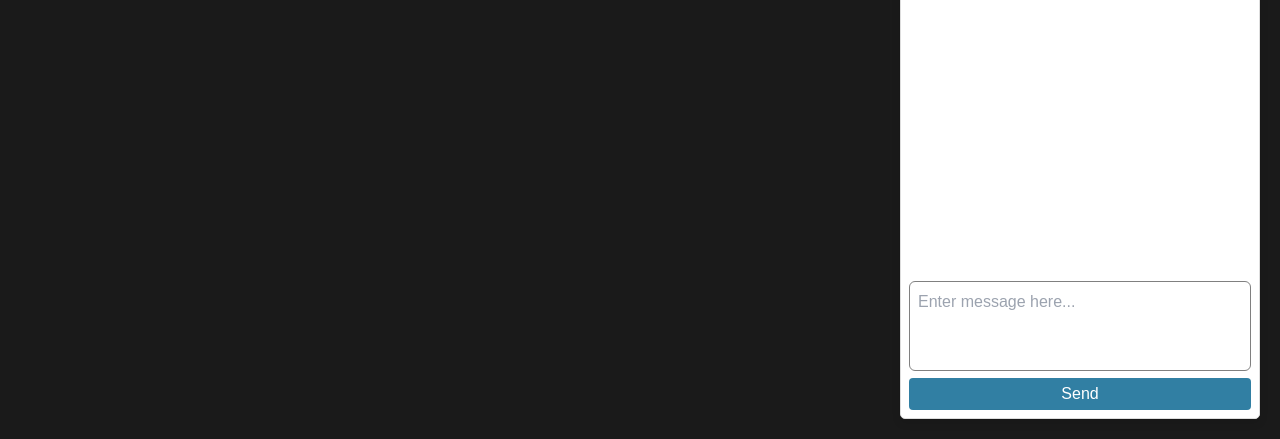
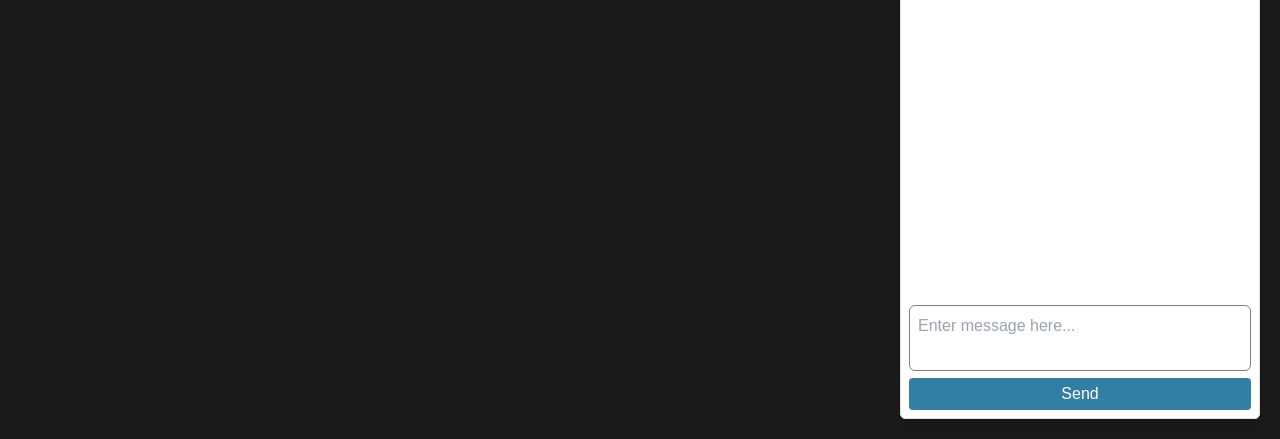
Before and after one commit to tommanzur/chat-bot-gemini, a website built with Vite: page index.html in a window 1280 px wide. Both pictures are taken after a click on the button 1244 px from the left and 764 px from the top of the page. Shown: the part 361-800 px from the top of the page. Built offline with nearby package versions, Linux system fonts and the light colour scheme; some packages are replaced by stand-ins of ours; no server answers; grey boxes are pictures that could not be loaded.

Commit message:
update pop up

```diff
--- a/index.html
+++ b/index.html
@@ -60,7 +60,7 @@
         }
 
         .chat-container {
-            height: calc(100% - 200px); /* altura ajustada para el formulario de entrada */
+            height: calc(100% - 180px); /* altura ajustada para el formulario de entrada */
             overflow-y: auto;
             padding: 10px;
         }
@@ -132,7 +132,7 @@
                 name="prompt"
                 id="prompt"
                 cols="30"
-                rows="3"
+                rows="2"
                 class="w-full p-2 rounded-md resize-none focus:outline-none"
                 style="background: rgb(255, 255, 255); border: 1px solid grey; color: rgb(31,31,31);"
                 placeholder="Enter message here..."
```
